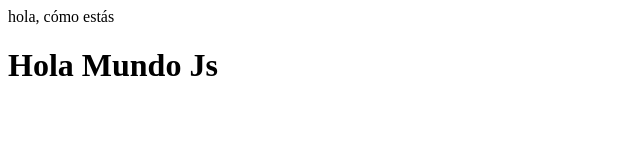
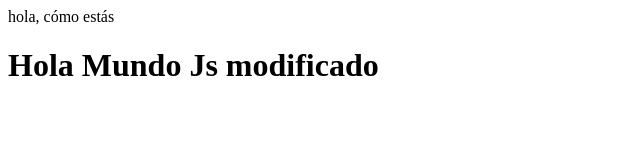
Before and after one commit to salascorp/test64, a plain HTML site: page index2.html in a window 1280 px wide. Shown: the whole page, without its empty margins (0-640 px from the left). Drawn offline with Linux system fonts and the light colour scheme.

Commit message:
intento de conflicto

```diff
--- a/index2.html
+++ b/index2.html
@@ -8,7 +8,7 @@
     <script src="variables.js"></script>
 </head>
 <body>
-    <h1>Hola Mundo Js</h1>
+    <h1>Hola Mundo Js modificado</h1>
 
 
 
```
